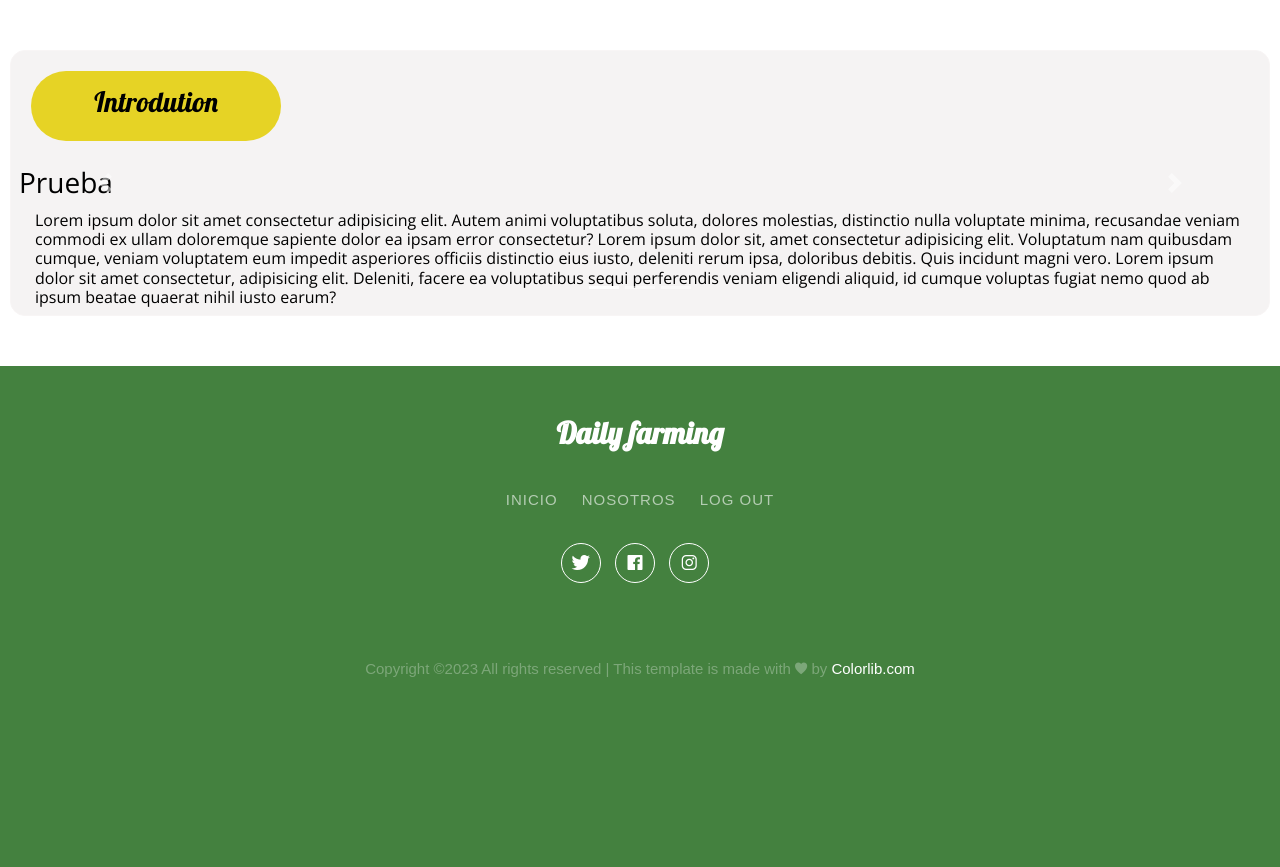
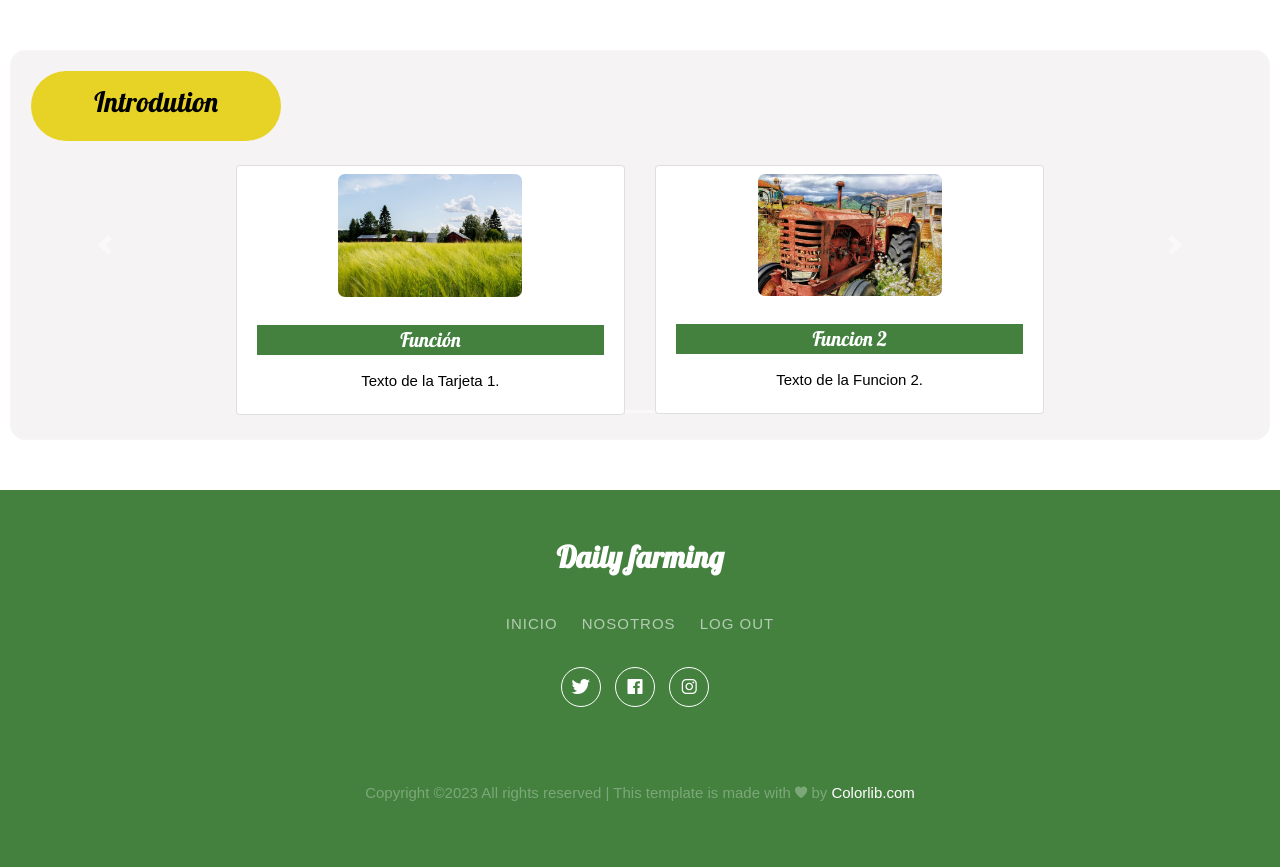
Before and after one commit to AstSamfa/daily-farming-v, a Django app: page /funcion/ in a window 1280 px wide. Shown: the part 89-956 px from the top of the page. Before the commit the page ends 766 px from the top, so only its background shows below. Run offline with Django 4.2, Linux system fonts and the light colour scheme; some libraries are stand-ins or nearby versions.

Commit message:
Samuel queria Tarjetas XD

```diff
--- a/cultivos/templates/cultivos/funciones.html
+++ b/cultivos/templates/cultivos/funciones.html
@@ -16,6 +16,16 @@
          margin-top: 50px;
          margin-bottom: 50px;
          border: #f8f5f5 1px solid;
+     }
+
+     .target{
+      display: flex;
+      gap: 20px;
+      justify-content:center;
+      width: auto;
+      height: auto;
+      background: #E6D325;
+
      }
 
      .function{
@@ -108,17 +118,34 @@
             <div class="carousel-inner">
               <div class="carousel-item active">
                 <!--PERSONALIZADO-->
-
                 <div class="function">
                     <div class="title">
                       <h3 style="font-family: 'Lobster'; ">Introdution</h3>
                     </div>
                 </div>
 
-                <!--PERSONALIZADO-->
-
-                <h3 class="px-2 px-6" style="font-family: 'Open Sans', sans-serif;" >Prueba </h3>
-                <h6 class="px-4 py-6" style="font-family: 'Open Sans', sans-serif;">Lorem ipsum dolor sit amet consectetur adipisicing elit. Autem animi voluptatibus soluta, dolores molestias, distinctio nulla voluptate minima, recusandae veniam commodi ex ullam doloremque sapiente dolor ea ipsam error consectetur? Lorem ipsum dolor sit, amet consectetur adipisicing elit. Voluptatum nam quibusdam cumque, veniam voluptatem eum impedit asperiores officiis distinctio eius iusto, deleniti rerum ipsa, doloribus debitis. Quis incidunt magni vero. Lorem ipsum dolor sit amet consectetur, adipisicing elit. Deleniti, facere ea voluptatibus sequi perferendis veniam eligendi aliquid, id cumque voluptas fugiat nemo quod ab ipsum beatae quaerat nihil iusto earum?</h6>
+                <div class="container text-center mt-4">
+                  <div class="row d-flex justify-content-center ">
+                      <div class="col-md-4 mb-4">
+                          <div class="card">
+                              <img style="border-radius: 15px;" src="{% static 'images/campo.jpg' %}" class="card-img-top mx-auto px-2 py-2" alt="Imagen 1">
+                              <div class="card-body">
+                                  <h5 style="background: #44813F; color:#ffff; font-family: 'Lobster';" class="card-title">Función</h5>
+                                  <p class="card-text">Texto de la Tarjeta 1.</p>
+                              </div>
+                          </div>
+                      </div>
+                      <div class="col-md-4 mb-4">
+                          <div class="card">
+                              <img style="border-radius: 15px;" src="{%static '/images/tractor.jpg' %}" class="card-img-top mx-auto px-2 py-2" alt="Imagen 2">
+                              <div class="card-body">
+                                  <h5 style="background: #44813F; color:#ffff; font-family: 'Lobster';"  class="card-title">Funcion 2</h5>
+                                  <p class="card-text">Texto de la Funcion 2.</p>
+                              </div>
+                          </div>
+                      </div>
+                  </div>
+              </div>
 
               </div>
               <div class="carousel-item">
```
